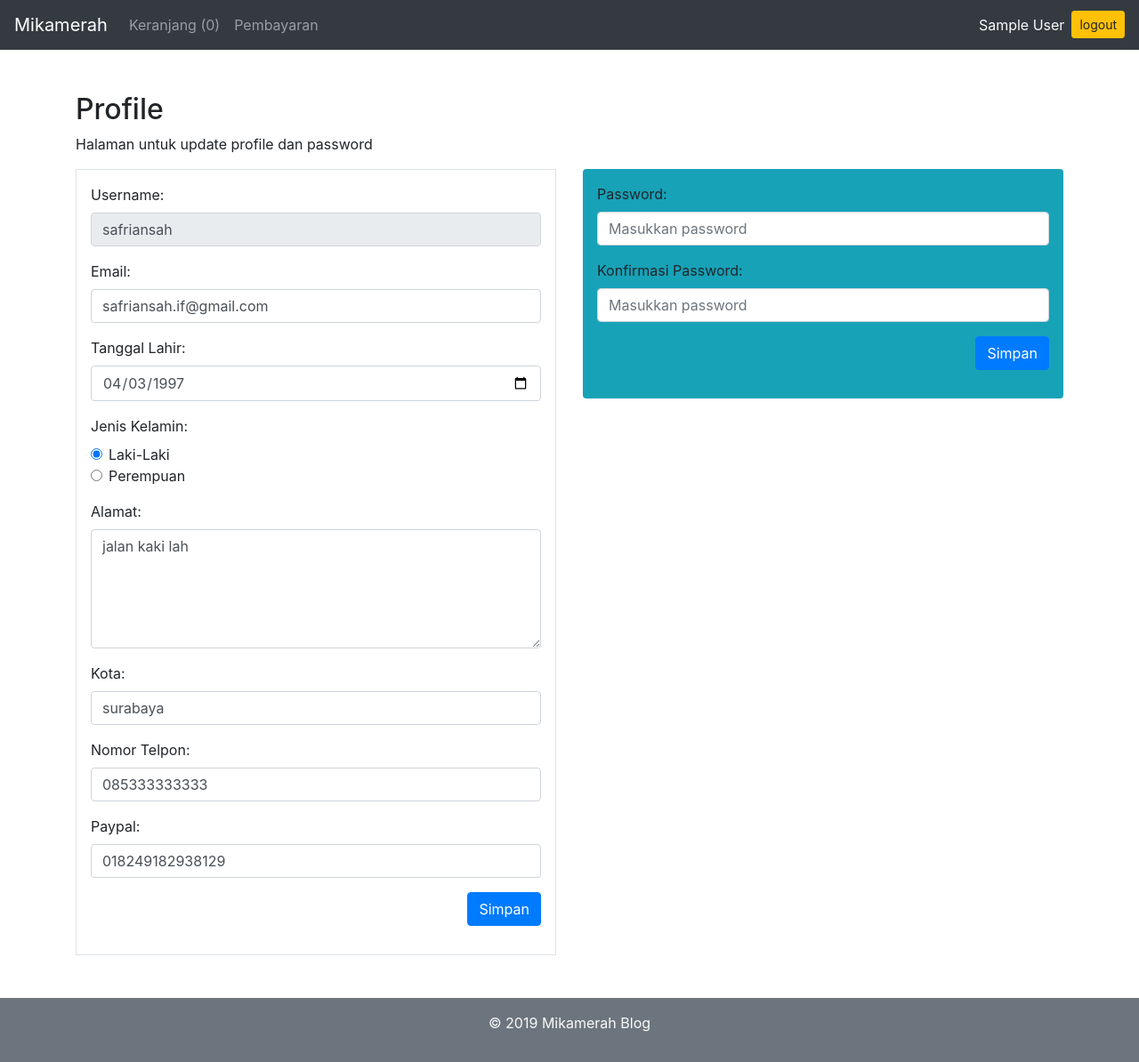
After one commit to safriansah/php-tutor, a PHP site: page /mikamerah/profile.php in a window 1280 px wide. The commit adds this page. Shown: the whole page at 89% size. Run offline with PHP 8.4, Linux system fonts and the light colour scheme; the visitor is signed in with stand-in values (Sample User, id 1); data comes from the database, SQL or seed files in the repository.

Commit message:
add update user, keranjang

```diff
--- /dev/null
+++ b/assets/css/custom.css
@@ -0,0 +1,16 @@
+html, body{
+    height: 100%;
+    margin: 0;
+}
+
+.full-height{
+    min-height: 100%;
+}
+
+.qty{
+    border-radius: .25rem;
+    vertical-align: middle;
+    border:none;
+    height: 38px;
+    width: 52px;
+}
--- /dev/null
+++ b/assets/php/keranjang.php
@@ -0,0 +1,75 @@
+<?php
+class Keranjang{
+    var $koneksi;
+    var $base_url;
+    var $table='tb_keranjang';
+
+    function __construct($koneksi, $base_url){
+        $this->koneksi=$koneksi;
+        $this->base_url=$base_url;
+    }
+
+    function getAllData(){
+        $no = 0;
+        $id_user=$_SESSION['id'];
+        $data = mysqli_query($this->koneksi,"select * from $this->table where id_user='$id_user' order by id asc");
+		while($d = mysqli_fetch_array($data)){
+		    $result[$no]=$d;
+		    $no++;
+        }
+        if($no<1) return null;
+        else return $result;
+    }
+
+    function getKeranjangCount(){
+        $id_user=$_SESSION['id'];
+        $data=mysqli_query($this->koneksi,"select * from $this->table where id_user='$id_user'");
+        $res=mysqli_num_rows($data);
+        return $res;
+    }
+
+    function addKeranjang(){
+        $qty=$_POST['qty'];
+        if($qty<1){
+            echo("<script LANGUAGE='JavaScript'>
+                window.alert('Qty tidak valid');
+                window.location.href='".$this->base_url."index.php';
+            </script>");
+            return;
+        }
+        $id_user=$_SESSION['id'];
+        $id_barang=$_POST['id'];
+        $data=mysqli_query($this->koneksi,"select * from $this->table where id_user='$id_user' and id_barang='$id_barang'");
+        $res=mysqli_num_rows($data);
+        if($res<1) $query="insert into $this->table(id_user, id_barang, jumlah) values('$id_user', '$id_barang', '$qty')";
+        else $query="update $this->table set jumlah=jumlah+$qty where id_user='$id_user' and id_barang='$id_barang'";
+        $res=mysqli_query($this->koneksi, $query);
+        if($res)
+        echo("<script LANGUAGE='JavaScript'>
+                window.alert('Berhasil ditambahkan');
+                window.location.href='".$this->base_url."index.php';
+            </script>");
+        else
+        echo("<script LANGUAGE='JavaScript'>
+                window.alert('Gagal ditambahkan');
+                window.location.href='".$this->base_url."index.php';
+            </script>");
+    }
+
+    function delKeranjang(){
+        $id=$_POST['id'];
+        $query="delete from $this->table where id='$id'";
+        $res=mysqli_query($this->koneksi, $query);
+        if($res)
+        echo("<script LANGUAGE='JavaScript'>
+                window.alert('Berhasil dihapus');
+                window.location.href='".$this->base_url."cart.php';
+            </script>");
+        else
+        echo("<script LANGUAGE='JavaScript'>
+                window.alert('Gagal dihapus');
+                window.location.href='".$this->base_url."cart.php';
+            </script>");
+    }
+}
+?>
--- a/assets/php/koneksi.php
+++ b/assets/php/koneksi.php
@@ -23,4 +23,7 @@ $produk=new Produk($koneksi, $base_url);
 
 include 'kategori.php';
 $kategori=new Kategori($koneksi, $base_url);
+
+include 'keranjang.php';
+$keranjang=new Keranjang($koneksi, $base_url);
 ?>
--- a/assets/php/produk.php
+++ b/assets/php/produk.php
@@ -11,11 +11,20 @@ class Produk{
 
     function getAllData(){
         $no = 0;
-		$data = mysqli_query($this->koneksi,"select * from $this->table order by RAND()");
+        $query="select * from $this->table order by RAND()";
+		$data = mysqli_query($this->koneksi, $query);
 		while($d = mysqli_fetch_array($data)){
 		    $result[$no]=$d;
 		    $no++;
-		}
+        }
+        if($no<1) return null;
+        else return $result;
+    }
+
+    function getDataById($id){
+        $query="select * from $this->table where id='$id'";
+		$data=mysqli_query($this->koneksi, $query);
+        $result=mysqli_fetch_array($data);
         return $result;
     }
 
@@ -28,5 +37,10 @@ class Produk{
 		}
         return $result;
     }
+
+    function getRupiahFormat($angka){
+        $result = "Rp. ".number_format($angka,2,',','.');
+        return $result;
+    }
 }
 ?>
--- a/assets/php/user.php
+++ b/assets/php/user.php
@@ -65,6 +65,7 @@ class User{
             return;
         }
         $_SESSION['uname']=$data[$this->col[0]];
+        $_SESSION['id']=$data['id'];
         $_SESSION['login']='user';
         echo("<script LANGUAGE='JavaScript'>
                 window.alert('Login berhasil');
@@ -83,5 +84,63 @@ class User{
             header("Location: ".$this->base_url."login.php");
         }
     }
+
+    function getDataUser(){
+        $id=$_SESSION['id'];
+        $query="select * from $this->table where id='$id'";
+		$data=mysqli_query($this->koneksi, $query);
+        $result=mysqli_fetch_array($data);
+        return $result;
+    }
+
+    function updateDataUser(){
+        $id=$_SESSION['id'];
+        $email=$_POST['email'];
+        $tgl=$_POST['tgll'];
+        $jeka=$_POST['jeka'];
+        $alamat=$_POST['alamat'];
+        $kota=$_POST['kota'];
+        $telp=$_POST['telp'];
+        $paypal=$_POST['paypal'];
+
+        $query="update $this->table set email='$email', tgl_lahir='$tgl', gender='$jeka', alamat='$alamat', kota='$kota', telp='$telp', paypal_id='$paypal' where id='$id'";
+        $res=mysqli_query($this->koneksi, $query);
+        if($res)
+        echo("<script LANGUAGE='JavaScript'>
+                window.alert('Update berhasil');
+                window.location.href='".$this->base_url."profile.php';
+            </script>");
+        else
+        echo("<script LANGUAGE='JavaScript'>
+                window.alert('Update gagal');
+                window.location.href='".$this->base_url."profile.php';
+            </script>");
+    }
+
+    function updatePassUser(){
+        $pass=$_POST['pswd'];
+        $conf=$_POST['copswd'];
+        if($pass<>$conf){
+            echo("<script LANGUAGE='JavaScript'>
+                window.alert('Konfirmasi password tidak sama');
+                window.location.href='".$this->base_url."profile.php';
+            </script>");
+            return;
+        }
+
+        $id=$_SESSION['id'];
+        $query="update $this->table set password=md5('$pass') where id='$id'";
+        $res=mysqli_query($this->koneksi, $query);
+        if($res)
+        echo("<script LANGUAGE='JavaScript'>
+                window.alert('Update berhasil');
+                window.location.href='".$this->base_url."profile.php';
+            </script>");
+        else
+        echo("<script LANGUAGE='JavaScript'>
+                window.alert('Update gagal');
+                window.location.href='".$this->base_url."profile.php';
+            </script>");
+    }
 }
 ?>
--- /dev/null
+++ b/profile.php
@@ -0,0 +1,123 @@
+<?php
+include'assets/php/koneksi.php';
+$user->cekLog();
+$data=$user->getDataUser();
+$jumlahKeranjang=$keranjang->getKeranjangCount();
+?>
+<!DOCTYPE html>
+<html lang="en">
+<head>
+    <title>Mikamerah Tutorial</title>
+    <meta charset="utf-8">
+    <meta name="viewport" content="width=device-width, initial-scale=1">
+    <link rel="stylesheet" href="assets/css/bootstrap.min.css">
+    <script src="assets/js/vendor/jquery-slim.min.js"></script>
+    <script src="assets/js/vendor/popper.min.js"></script>
+    <script src="assets/js/bootstrap.min.js"></script>
+    <link rel="stylesheet" href="assets/css/custom.css">
+</head>
+<body>
+
+<nav class="navbar navbar-expand-sm bg-dark navbar-dark">
+    <a class="navbar-brand" href="<?=$base_url?>index.php">Mikamerah</a>
+    <button class="navbar-toggler" type="button" data-toggle="collapse" data-target="#collapsibleNavbar">
+        <span class="navbar-toggler-icon"></span>
+    </button>
+    <div class="collapse navbar-collapse" id="collapsibleNavbar">
+        <ul class="navbar-nav mr-auto">
+            <li class="nav-item">
+                <a class="nav-link" href="cart.php">Keranjang (<?=$jumlahKeranjang?>)</a>
+            </li>
+            <li class="nav-item">
+                <a class="nav-link" href="#">Pembayaran</a>
+            </li>
+        </ul>
+        <ul class="navbar-nav">
+            <li class="nav-item">
+                <a class="nav-link text-light" href="profile.php"><?=$_SESSION['uname']?></a>
+            </li>
+            <li class="nav-item">
+                <form action="aksi.php" method="post">
+                    <input class="btn btn-warning btn-sm my-1" type="submit" name="logout" value="logout">
+                </form>
+            </li>
+        </ul>
+    </div>
+</nav>
+
+<div class="container py-5 full-height">
+    <h2>Profile</h2>
+    <p>Halaman untuk update profile dan password</p>
+    <div class="row">
+        <div class="col-lg-6">
+            <form method="post" action="aksi.php" class="p-3 border">
+                <div class="form-group">
+                    <label for="uname">Username:</label>
+                    <input type="text" class="form-control" value="<?=$data['username']?>" id="uname" placeholder="Masukkan username" name="uname" required readonly>
+                </div>
+                <div class="form-group">
+                    <label for="email">Email:</label>
+                    <input type="email" class="form-control" id="email" value="<?=$data['email']?>" placeholder="Masukkan Email" name="email" required>
+                </div>
+                <div class="form-group">
+                    <label for="tgll">Tanggal Lahir:</label>
+                    <input type="date" class="form-control" value="<?=$data['tgl_lahir']?>" id="tgll" name="tgll" required>
+                </div>
+                <div class="form-group">
+                    <label for="jeka">Jenis Kelamin:</label>
+                    <div class="form-check">
+                        <label class="form-check-label">
+                            <input type="radio" class="form-check-input" value="L" name="jeka" <?php if($data['gender']=='L') echo'checked'?> required>Laki-Laki
+                        </label>
+                    </div>
+                    <div class="form-check">
+                        <label class="form-check-label">
+                            <input type="radio" class="form-check-input" value="P" name="jeka" <?php if($data['gender']=='P') echo'checked'?> required>Perempuan
+                        </label>
+                    </div>
+                </div>
+                <div class="form-group">
+                    <label for="alamat">Alamat:</label>
+                    <textarea class="form-control" rows="5" id="alamat" name="alamat"><?=$data['alamat']?></textarea>
+                </div>
+                <div class="form-group">
+                    <label for="kota">Kota:</label>
+                    <input type="text" class="form-control" id="kota" placeholder="masukkan nama kota" name="kota" value="<?=$data['kota']?>" required>
+                </div>
+                <div class="form-group">
+                    <label for="telp">Nomor Telpon:</label>
+                    <input type="tel" class="form-control" id="telp" placeholder="Masukkan nomor telpon" name="telp" value="<?=$data['telp']?>" required>
+                </div>
+                <div class="form-group">
+                    <label for="paypal">Paypal:</label>
+                    <input type="text" class="form-control" id="paypal" placeholder="Masukkan id paypal" name="paypal" value="<?=$data['paypal_id']?>" required>
+                </div>
+                <div class="form-group text-right">
+                    <button type="submit" name="updateUser" class="btn btn-primary">Simpan</button>
+                </div>
+            </form>
+        </div>
+        <div class="col-lg-6">
+            <form method="post" action="aksi.php" class="bg-info p-3 rounded">
+                <div class="form-group">
+                    <label for="pwd">Password:</label>
+                    <input type="password" class="form-control" id="pwd" placeholder="Masukkan password" name="pswd" required>
+                </div>
+                <div class="form-group">
+                    <label for="pwd">Konfirmasi Password:</label>
+                    <input type="password" class="form-control" id="copwd" placeholder="Masukkan password" name="copswd" required>
+                </div>
+                <div class="form-group text-right">
+                    <button type="submit" name="updatePassUser" class="btn btn-primary">Simpan</button>
+                </div>
+            </form>
+        </div>
+    </div>
+</div>
+
+<div class="text-center py-3 bg-secondary text-light">
+    <p>&copy; 2019 <a class="text-light" href="https://safriansah.blogspot.com/">Mikamerah Blog</a></p>
+</div>
+
+</body>
+</html>
```
Also changed, not shown: aksi.php (+12 -0 lines), cart.php (added, +103 -0 lines), index.php (+19 -20 lines).
